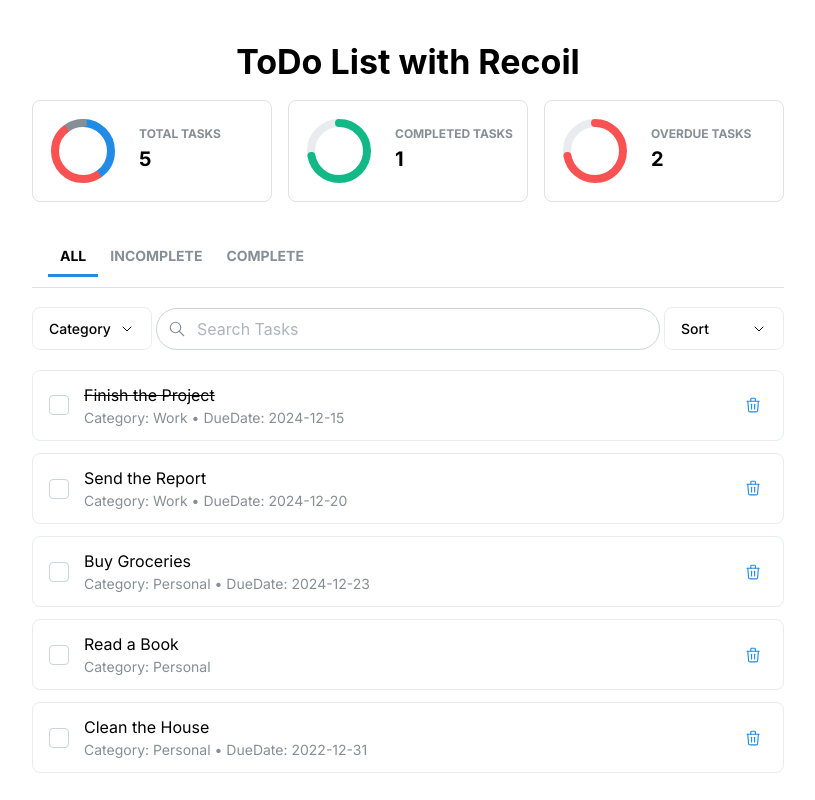
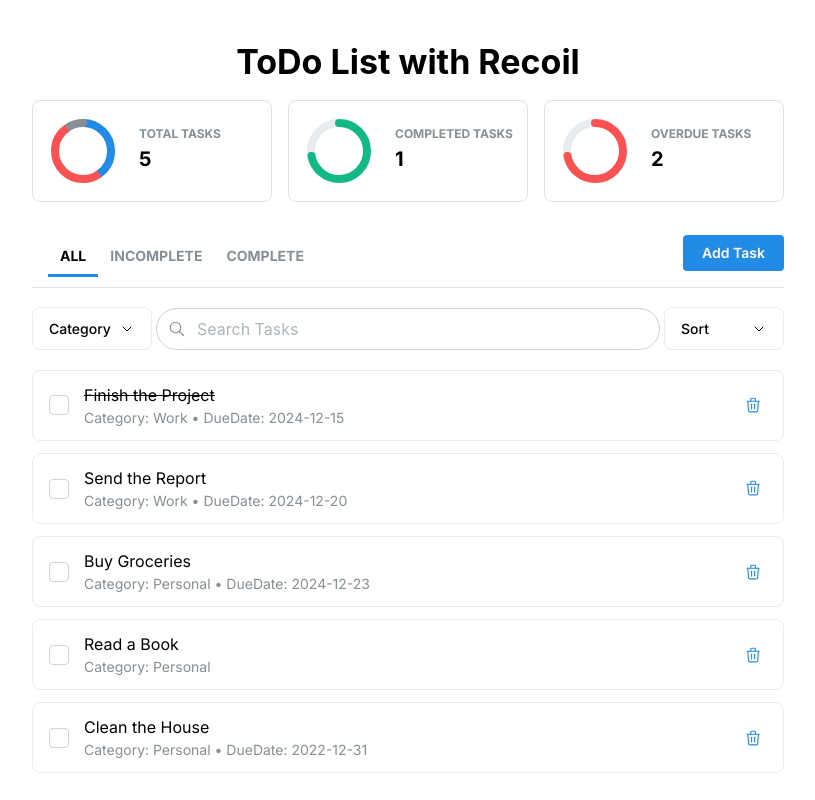
Before and after one commit to nk18chi/recoil-vs-redux-toolkit, a Next.js app in the folder packages/frontend/: page / in a window 1280 px wide. Shown: the whole page, without its empty margins (232-1047 px from the left). Built offline with nearby package versions, Linux system fonts and the light colour scheme.

Commit message:
feat(AddModal): add ToDoAddModal
able to show a modal and add a new todo task

```diff
--- a/packages/frontend/app/page.tsx
+++ b/packages/frontend/app/page.tsx
@@ -1,24 +1,25 @@
 import React from 'react';
 import ToDoList from '@/components/ToDoList/ToDoList';
-import { Flex, Stack, Title } from '@mantine/core';
+import { Divider, Flex, Stack, Title } from '@mantine/core';
 import ToDoStats from '@/components/ToDoStats/ToDoStats';
 import ToDoSearchInput from '@/components/ToDoSearchInput/ToDoSearchInput';
 import ToDoCategoryFilter from '@/components/ToDoCategoryFilter/ToDoCategoryFilter';
 import ToDoSort from '@/components/ToDoSort/ToDoSort';
 import ToDoStatusTab from '@/components/ToDoStatusTab/ToDoStatusTab';
+import ToDoAddModal from '@/components/ToDoAddModal/ToDoAddModal';
 
 function RecoilPage() {
   return (
-    <Stack
-      component="main"
-      className="p-2 pt-10 m-auto max-w-screen-md items-stretch"
-      align="center"
-      justify="center"
-      gap="md"
-    >
+    <Stack component="main" className="p-2 pt-10 m-auto max-w-screen-md items-stretch" gap="md">
       <Title className="text-center">ToDo List with Recoil</Title>
       <ToDoStats />
-      <ToDoStatusTab />
+      <Stack gap="0">
+        <Flex mih={50} gap="4" justify="space-between" align="center" direction="row" wrap="wrap">
+          <ToDoStatusTab />
+          <ToDoAddModal />
+        </Flex>
+        <Divider my="0" />
+      </Stack>
       <Flex mih={50} gap="4" justify="stretch" align="center" direction="row" wrap="wrap">
         <ToDoCategoryFilter />
         <ToDoSearchInput className="flex-1" />
--- a/packages/frontend/classes/ToDo/ToDo.interface.ts
+++ b/packages/frontend/classes/ToDo/ToDo.interface.ts
@@ -7,7 +7,7 @@ interface IToDo {
   completed: boolean;
   position: number;
   createdAt: Date;
-  dueDate?: Date;
+  dueDate?: Date | null;
 }
 
 export default IToDo;
--- /dev/null
+++ b/packages/frontend/components/ToDoAddModal/ToDoAddModal.tsx
@@ -0,0 +1,40 @@
+'use client';
+
+import React from 'react';
+import { useDisclosure } from '@mantine/hooks';
+import { Modal, Button } from '@mantine/core';
+import { useSetRecoilState } from 'recoil';
+import todoListState from '@/state-managements/ToDoListState.recoil';
+import IToDo from '@/classes/ToDo/ToDo.interface';
+import ToDoForm from '../ToDoForm/ToDoForm';
+
+function ToDoAddModal() {
+  const [opened, { open, close }] = useDisclosure(false);
+  const setTodoList = useSetRecoilState(todoListState);
+  return (
+    <>
+      <Modal opened={opened} onClose={close} title="Add New Task" centered>
+        <ToDoForm
+          onSubmit={(values) => {
+            setTodoList((prev) => {
+              const newTodo: IToDo = {
+                id: prev.length + 1,
+                ...values,
+                completed: false,
+                position: prev.length,
+                createdAt: new Date(),
+              };
+              return [...prev, newTodo];
+            });
+            close();
+          }}
+        />
+      </Modal>
+
+      <Button aria-label="Add Task" onClick={open}>
+        Add Task
+      </Button>
+    </>
+  );
+}
+export default ToDoAddModal;
--- a/packages/frontend/components/ToDoForm/ToDoForm.tsx
+++ b/packages/frontend/components/ToDoForm/ToDoForm.tsx
@@ -11,7 +11,7 @@ import { DateInput } from '@mantine/dates';
 interface IToDoForm {
   title: string;
   category: ToDoCategory;
-  dueDate: Date | null;
+  dueDate?: Date | null;
 }
 
 interface ToDoFormProps {
--- a/packages/frontend/components/ToDoList/ToDoList.tsx
+++ b/packages/frontend/components/ToDoList/ToDoList.tsx
@@ -8,7 +8,7 @@ import { Stack, Text, Checkbox, ActionIcon } from '@mantine/core';
 import { DragDropContext, Droppable, Draggable } from '@hello-pangea/dnd';
 import { IconTrash } from '@tabler/icons-react';
 import { useRecoilState } from 'recoil';
-import todoListState from '../../state-managements/todoListState.recoil';
+import todoListState from '../../state-managements/ToDoListState.recoil';
 import classes from './ToDoList.module.css';
 import ToDoListClass from '../../classes/ToDoList/ToDoList.class';
 
--- a/packages/frontend/components/ToDoStatusTab/ToDoStatusTab.module.css
+++ b/packages/frontend/components/ToDoStatusTab/ToDoStatusTab.module.css
@@ -1,6 +1,5 @@
 .header {
   background-color: var(--mantine-color-body);
-  border-bottom: rem(1px) solid light-dark(var(--mantine-color-gray-3), var(--mantine-color-dark-4));
 }
 
 .inner {
```
Also changed, not shown: 2 other files (tests, documents, lock files or other folders).
